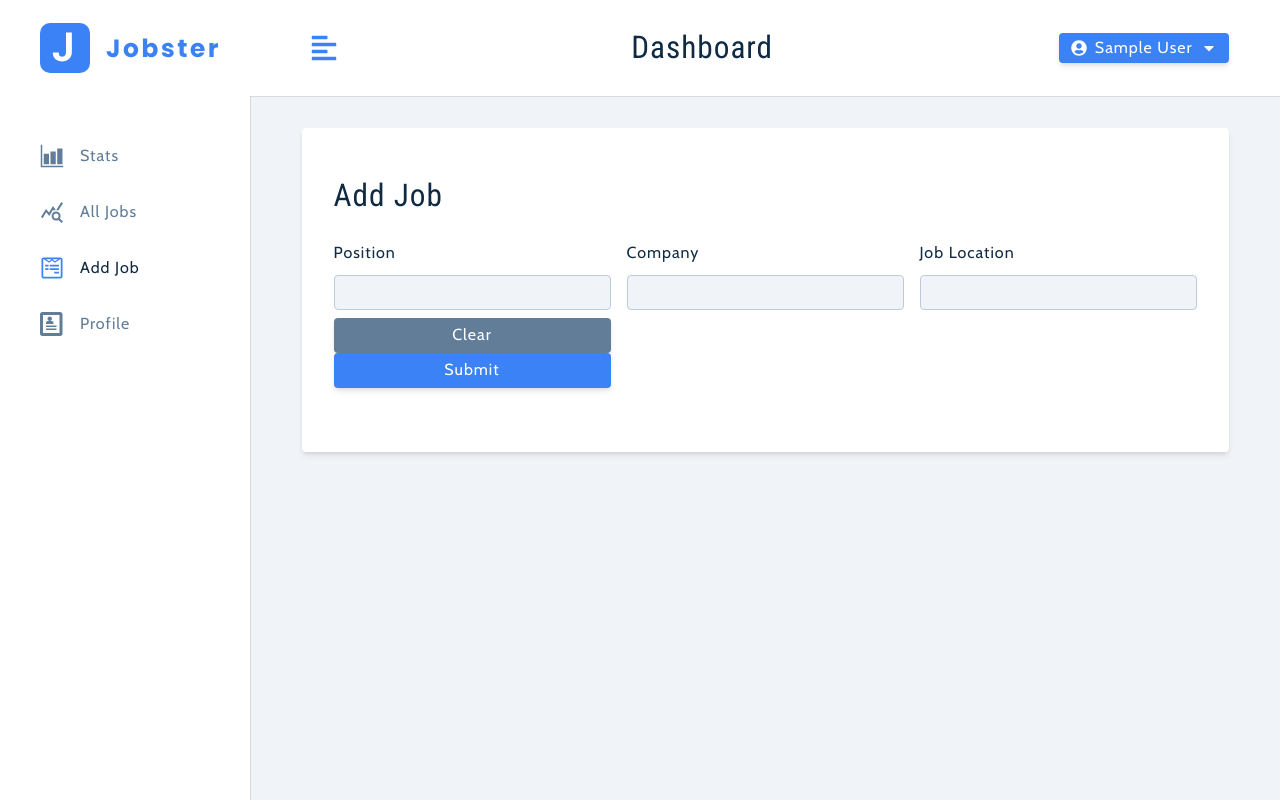
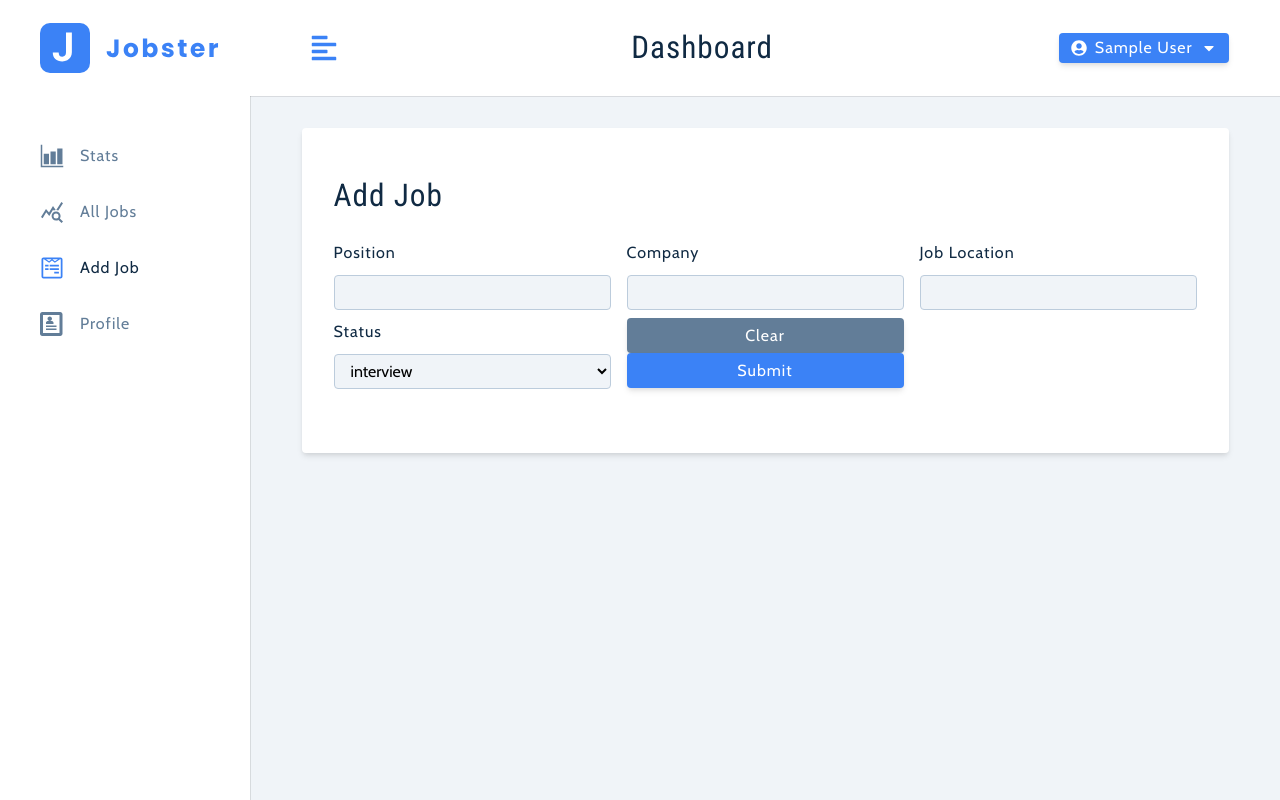
Before and after one commit to pktcodes/jobster-react-project-v2, a React (Vite) app: page /dashboard/add-job in a window 1280 px wide. Built offline with nearby package versions, Linux system fonts and the light colour scheme; sample sign-in values are in the browser's storage.

Commit message:
Handle Input Change

```diff
--- a/src/pages/dashboard/AddJob.jsx
+++ b/src/pages/dashboard/AddJob.jsx
@@ -63,6 +63,25 @@ const AddJob = () => {
             handleChange={handleInputChange}
           />
           {/* STATUS */}
+          <div className="form-row">
+            <label htmlFor="status" className="form-label">
+              status
+            </label>
+            <select
+              name="status"
+              id="status"
+              className="form-select"
+              onChange={handleInputChange}
+            >
+              {statusOptions.map((item, index) => {
+                return (
+                  <option key={index} value={item}>
+                    {item}
+                  </option>
+                );
+              })}
+            </select>
+          </div>
 
           {/* JOB TYPE */}
 
```
